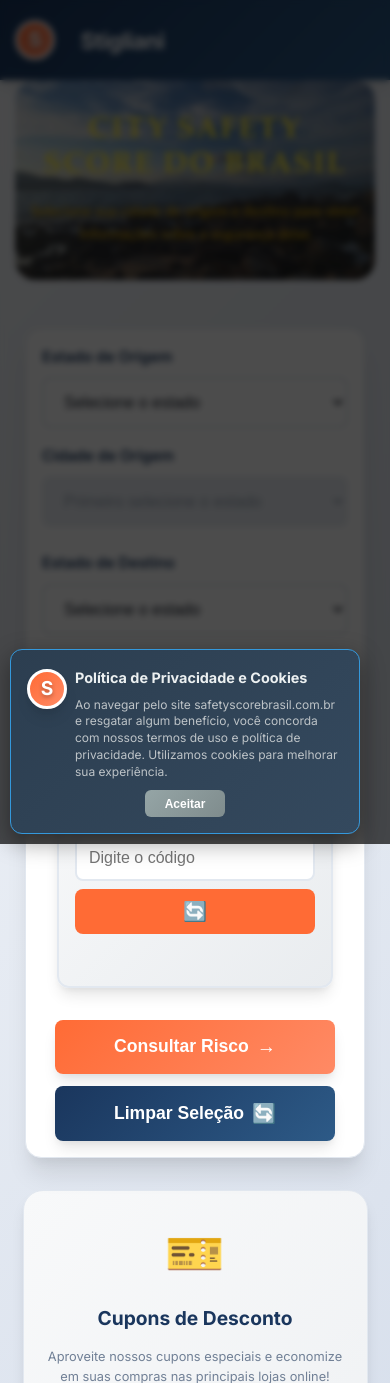
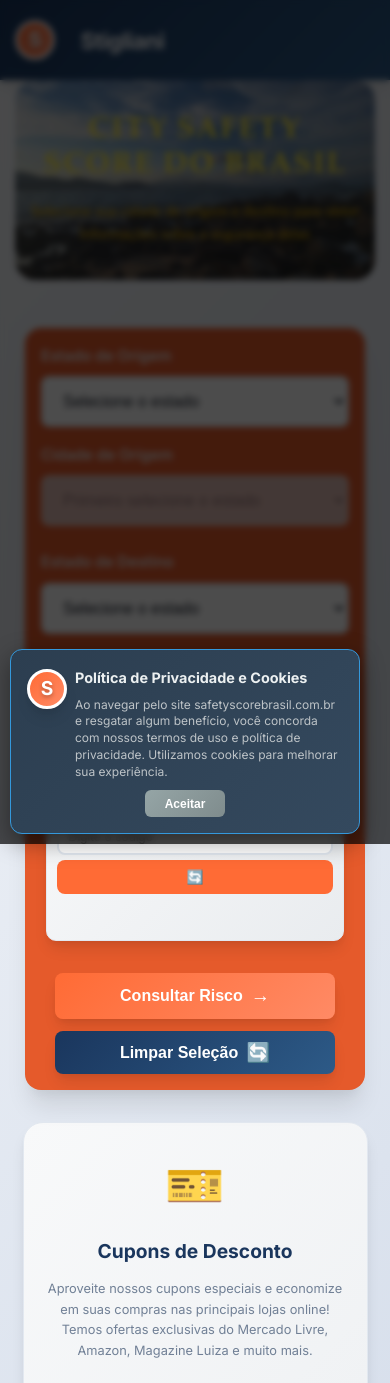
Before and after one commit to emersti/projetos, a Django app: page / in a window 390 px wide. Shown: the top 1383 px of the page. Run offline with Django 4.2, Linux system fonts and the light colour scheme; data comes from the database, SQL or seed files in the repository; data that the repository does not hold is empty.

Commit message:
Modificação na aparência da home

```diff
--- a/static/css/style.css
+++ b/static/css/style.css
@@ -374,12 +374,13 @@ body {
 
 /* Form Container */
 .form-container {
-    background: var(--cor-branco);
+    background: #e55a2b;
     border-radius: 16px;
     padding: 2.5rem;
     box-shadow: var(--sombra-forte);
     margin-bottom: 2rem;
-    border: 1px solid var(--cor-cinza-claro);
+    border: none;
+    color: #ffffff;
 }
 
 .consulta-form {
@@ -401,7 +402,7 @@ body {
 
 .form-label {
     font-weight: 600;
-    color: var(--cor-azul-escuro);
+    color: #e9ecef;
     margin-bottom: 0.5rem;
     font-size: 0.95rem;
 }
@@ -441,6 +442,15 @@ body {
     gap: 1rem;
     justify-content: center;
     flex-wrap: wrap;
+}
+
+.consulta-form .form-actions .btn {
+    padding: 0.75rem 1.5rem;
+    font-size: 1rem;
+}
+
+.consulta-form .form-actions .btn-secondary {
+    padding: 0.65rem 1.4rem;
 }
 
 .btn {
--- a/templates/consulta_risco/home.html
+++ b/templates/consulta_risco/home.html
@@ -454,17 +454,17 @@
 
 /* Captcha Styles */
 .captcha-container {
-    margin: 1.5rem 0;
-    padding: 0 20px;
+    margin: 1rem 0;
+    padding: 0 10px;
 }
 
 .captcha-box {
     background: linear-gradient(135deg, #f8f9fa 0%, #e9ecef 100%);
-    border-radius: 12px;
-    padding: 1.5rem;
-    border: 2px solid var(--cor-cinza-claro);
+    border-radius: 10px;
+    padding: 0.75rem;
+    border: 1px solid var(--cor-cinza-claro);
     box-shadow: var(--sombra-media);
-    max-width: 500px;
+    max-width: 300px;
     margin: 0 auto;
 }
 
@@ -474,11 +474,11 @@
 }
 
 .captcha-question span {
-    font-size: 1.1rem;
+    font-size: 0.85rem;
     font-weight: 600;
     color: var(--cor-azul-escuro);
     display: block;
-    padding: 0.75rem;
+    padding: 0.35rem 0.5rem;
     background: var(--cor-branco);
     border-radius: 8px;
     border: 1px solid var(--cor-cinza-claro);
@@ -486,17 +486,17 @@
 
 .captcha-input-group {
     display: flex;
-    gap: 0.75rem;
+    gap: 0.4rem;
     align-items: center;
     margin-bottom: 1rem;
 }
 
 .captcha-input-group input {
     flex: 1;
-    padding: 0.75rem;
+    padding: 0.5rem 0.65rem;
     border: 2px solid var(--cor-cinza-claro);
     border-radius: 8px;
-    font-size: 1rem;
+    font-size: 0.85rem;
     transition: var(--transicao-media);
     background: var(--cor-branco);
 }
@@ -522,12 +522,12 @@
     color: white;
     border: none;
     border-radius: 8px;
-    padding: 0.75rem;
-    font-size: 1.2rem;
+    padding: 0.4rem;
+    font-size: 0.9rem;
     cursor: pointer;
     transition: var(--transicao-media);
-    min-width: 50px;
-    height: 50px;
+    min-width: 32px;
+    height: 32px;
     display: flex;
     align-items: center;
     justify-content: center;
@@ -568,32 +568,35 @@
 /* Responsividade para Captcha */
 @media (max-width: 768px) {
     .captcha-container {
-        margin: 1rem 0;
-        padding: 0 15px;
+        margin: 0.9rem 0;
+        padding: 0 5px;
     }
 
     .captcha-box {
-        padding: 1rem;
+        padding: 0.65rem;
+        max-width: 100%;
     }
 
     .captcha-question span {
-        font-size: 1rem;
-        padding: 0.5rem;
+        font-size: 0.8rem;
+        padding: 0.35rem;
     }
 
     .captcha-input-group {
         flex-direction: column;
-        gap: 0.5rem;
+        gap: 0.35rem;
     }
 
     .captcha-input-group input {
         width: 100%;
-        padding: 0.75rem;
+        padding: 0.55rem;
+        font-size: 0.8rem;
     }
 
     .btn-refresh {
         width: 100%;
-        height: 45px;
+        height: 34px;
+        font-size: 0.85rem;
     }
 }
 
```
